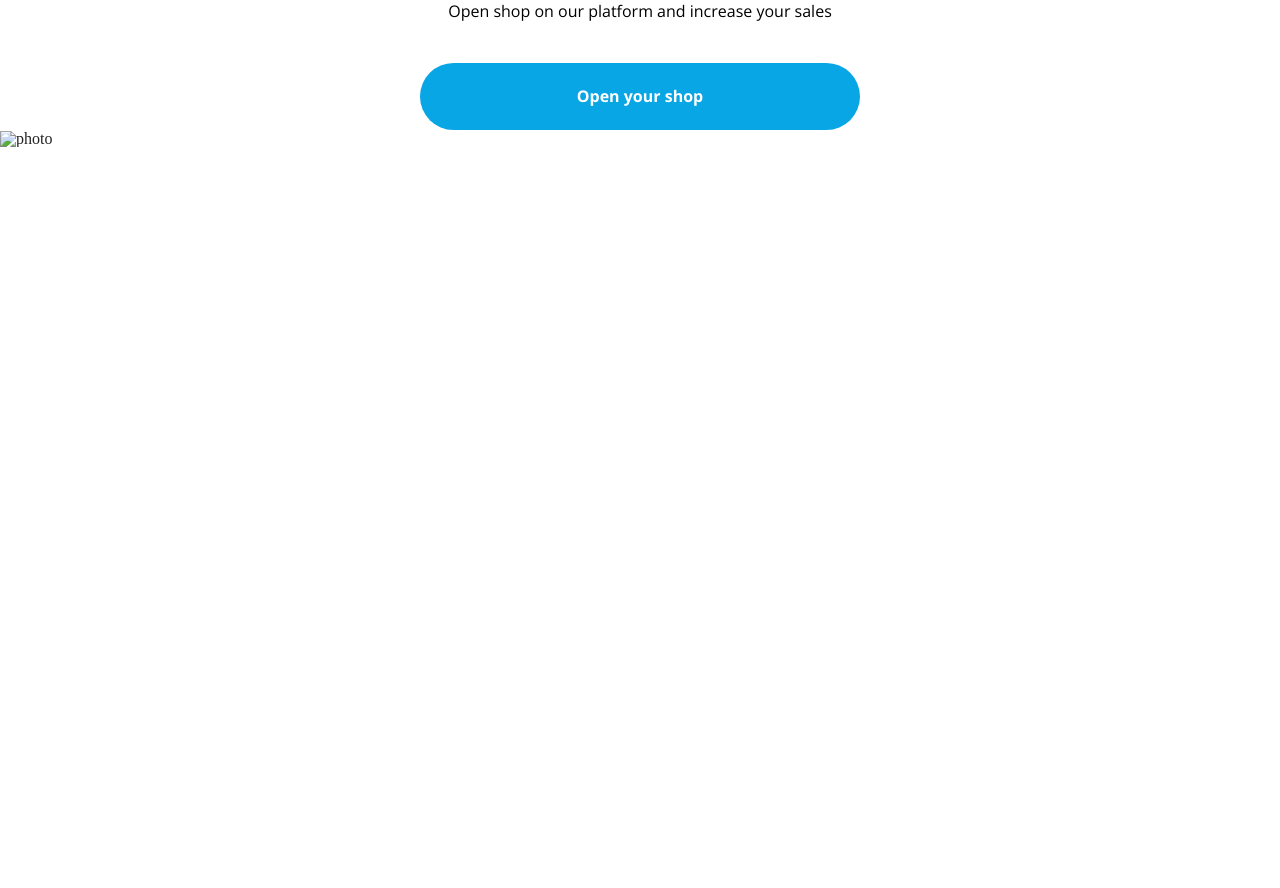
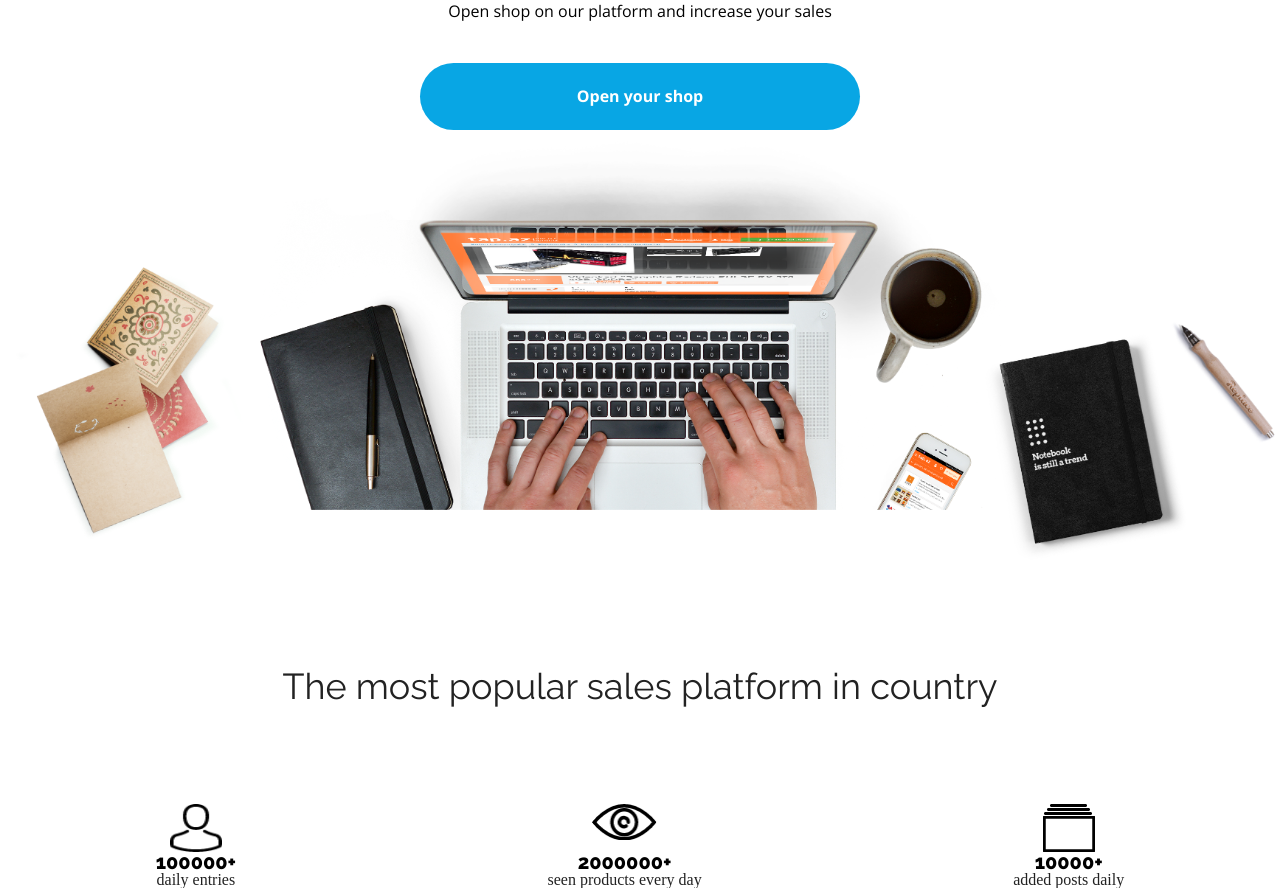
Before and after one commit to karoljarosinski/bestShop, a plain HTML site: page index.html in a window 1280 px wide. Shown: the part 274-1162 px from the top of the page. Before the commit the page ends 800 px from the top, so only its background shows below. Drawn offline with nearby package versions, Linux system fonts and the light colour scheme.

Commit message:
stats start

```diff
--- a/css/style.css
+++ b/css/style.css
@@ -61,6 +61,7 @@ header {
     color: black;
     border-bottom: 4px solid #08A6E4;
 }
+
 main {
     padding-top: 130px;
     box-sizing: border-box;
@@ -104,3 +105,50 @@ main a {
     font-size: 16px;
     border-radius: 40px;
 }
+
+.photo img {
+    width: 100%;
+}
+
+.statistics {
+    flex-direction: column;
+    margin-top: 100px;
+}
+
+.numbers {
+    justify-content: space-around;
+    margin-top: 100px;
+    width: 100%;
+}
+
+.first_stat img,
+.third_stat img {
+    width: 52px;
+    height: 48px;
+}
+
+.second_stat img {
+    width: 65px;
+    height: 37px;
+    margin-bottom: 11px;
+}
+
+.statistics_title {
+    font-family: var(---raleway_font);
+    font-size: 36px;
+    font-weight: 400;
+}
+
+.numbers img + p {
+    color: #000000;
+    font-family: var(---raleway_font);
+    font-weight: 800;
+    font-size: 20px;
+}
+
+.first_stat,
+.second_stat,
+.third_stat {
+    flex-direction: column;
+    justify-content: space-around;
+}
--- a/index.html
+++ b/index.html
@@ -34,5 +34,25 @@
     <img src="/images/Background.png" alt="photo">
   </div>
 </main>
+<section class="statistics flex_center">
+  <p class="statistics_title">The most popular sales platform in country</p>
+  <div class="numbers flex_center">
+    <div class="first_stat flex_center">
+      <img src="/images/Person.png" alt="person">
+      <p>100000+</p>
+      <p>daily entries</p>
+    </div>
+    <div class="second_stat flex_center">
+      <img src="/images/Eye.png" alt="eye">
+      <p>2000000+</p>
+      <p>seen products every day</p>
+    </div>
+    <div class="third_stat flex_center">
+      <img src="/images/Catalog.png" alt="catalog">
+      <p>10000+</p>
+      <p>added posts daily</p>
+    </div>
+  </div>
+</section>
 </body>
 </html>
```
Also changed, not shown: images/Background.png (added), images/Catalog.png (added), images/Catalog@2x.png (added), images/Eye.png (added), images/Eye@2x.png (added), images/Macbook2.png (added), images/Macbook2@2x.png (added), images/Person.png (added), images/Person@2x.png (added), images/Trumpet.png (added), images/Trumpet@2x.png (added), images/iPhone2.png (added), images/iPhone2@2x.png (added), 1 other file.
